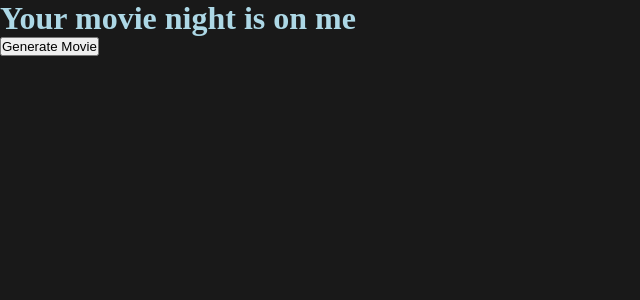
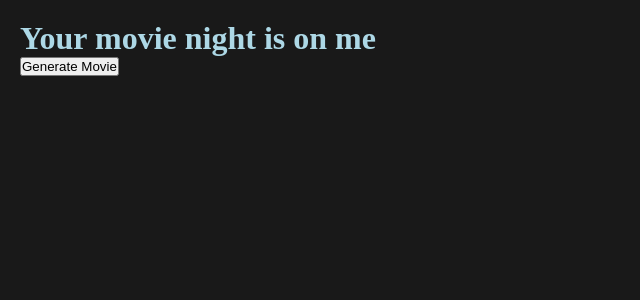
Before and after one commit to kusthi/rxg-movie, a React (Vite) app: page / in a window 1280 px wide. Shown: the top 300 px of the page, without its empty margins (0-640 px from the left). Built offline with nearby package versions, Linux system fonts and the light colour scheme; no server answers.

Commit message:
added body padding

```diff
--- a/src/index.css
+++ b/src/index.css
@@ -8,3 +8,7 @@ body {
   color: lightblue;
   height: 100%;
 }
+
+body {
+  padding: 20px;
+}
```
